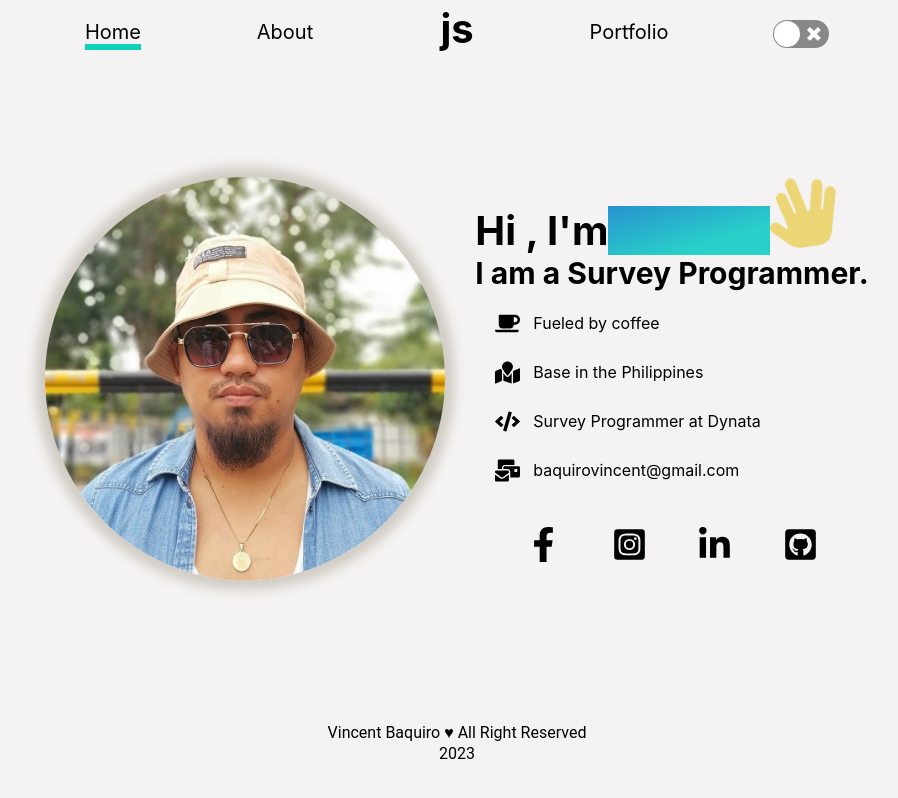
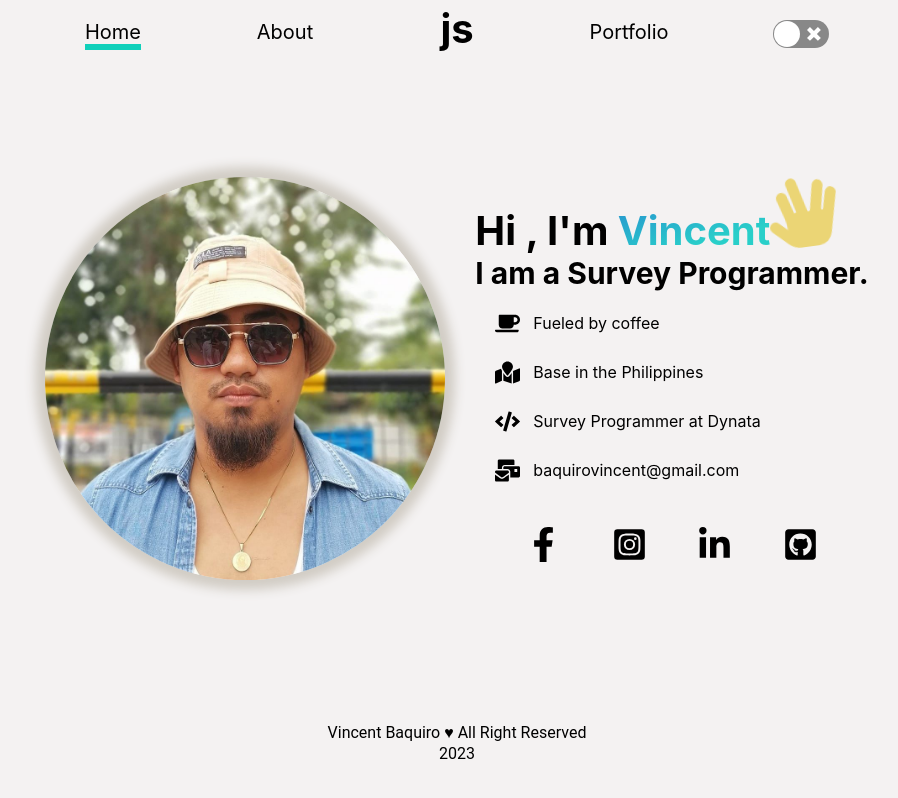
Before and after one commit to babyAnyd/porfoliobaks.github.io, a React (Create React App) app: page / in a window 1280 px wide. Shown: the top 798 px of the page, without its empty margins (183-1081 px from the left). Built offline with nearby package versions, Linux system fonts and the light colour scheme.

Commit message:
update codes

```diff
--- a/src/Styles/main.css
+++ b/src/Styles/main.css
@@ -99,6 +99,7 @@ nav ul li a {
 #profile-name {
   background: #29CFC9;
   background: linear-gradient(to top left, #29CFC9 31%, #2792CF 100%);
+  -webkit-background-clip: text;
   -webkit-text-fill-color: transparent;
 }
 
--- a/src/Styles/page_layout/_home.scss
+++ b/src/Styles/page_layout/_home.scss
@@ -100,7 +100,7 @@ nav ul li a {
 #profile-name {
   background: #29CFC9;
   background: linear-gradient(to top left, #29CFC9 31%, #2792CF 100%);
-  // -webkit-background-clip: text;
+  -webkit-background-clip: text;
   -webkit-text-fill-color: transparent;
 }
 
```
Also changed, not shown: 1 other file (tests, documents, lock files or other folders).
